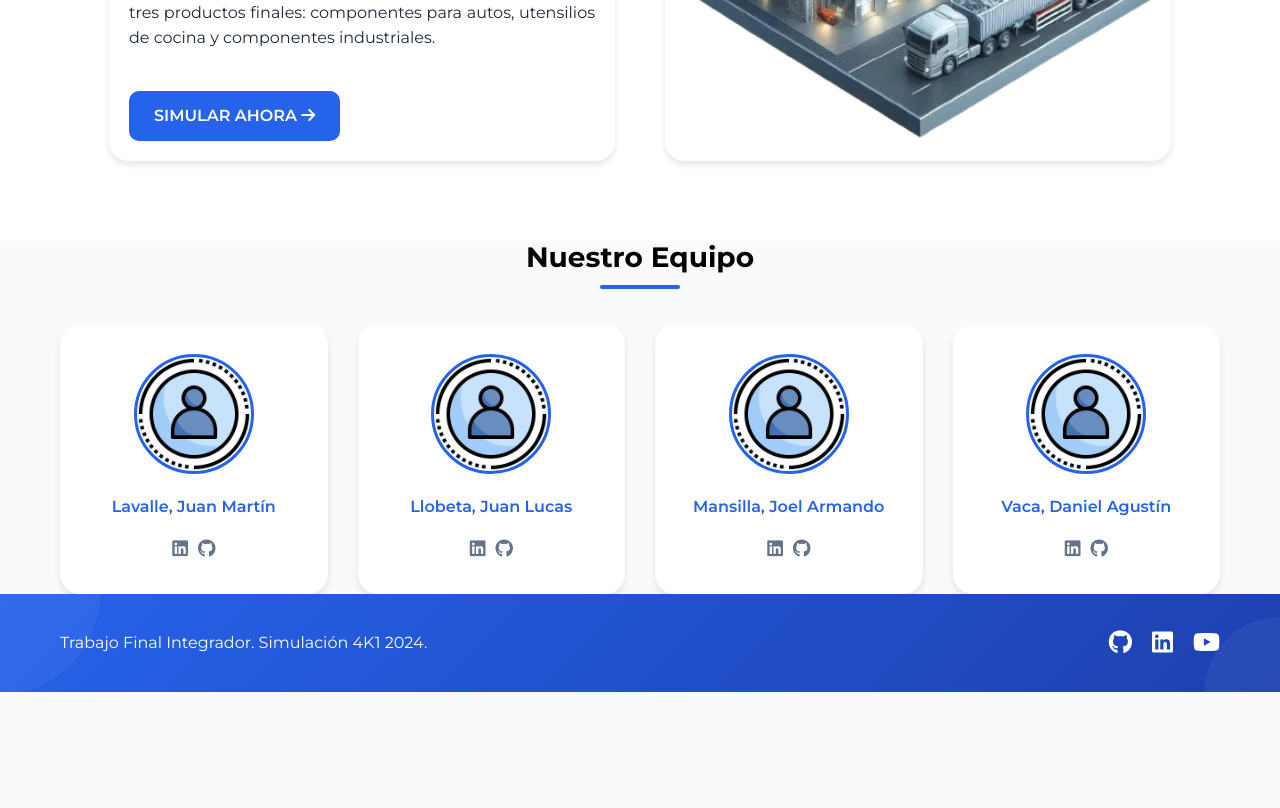
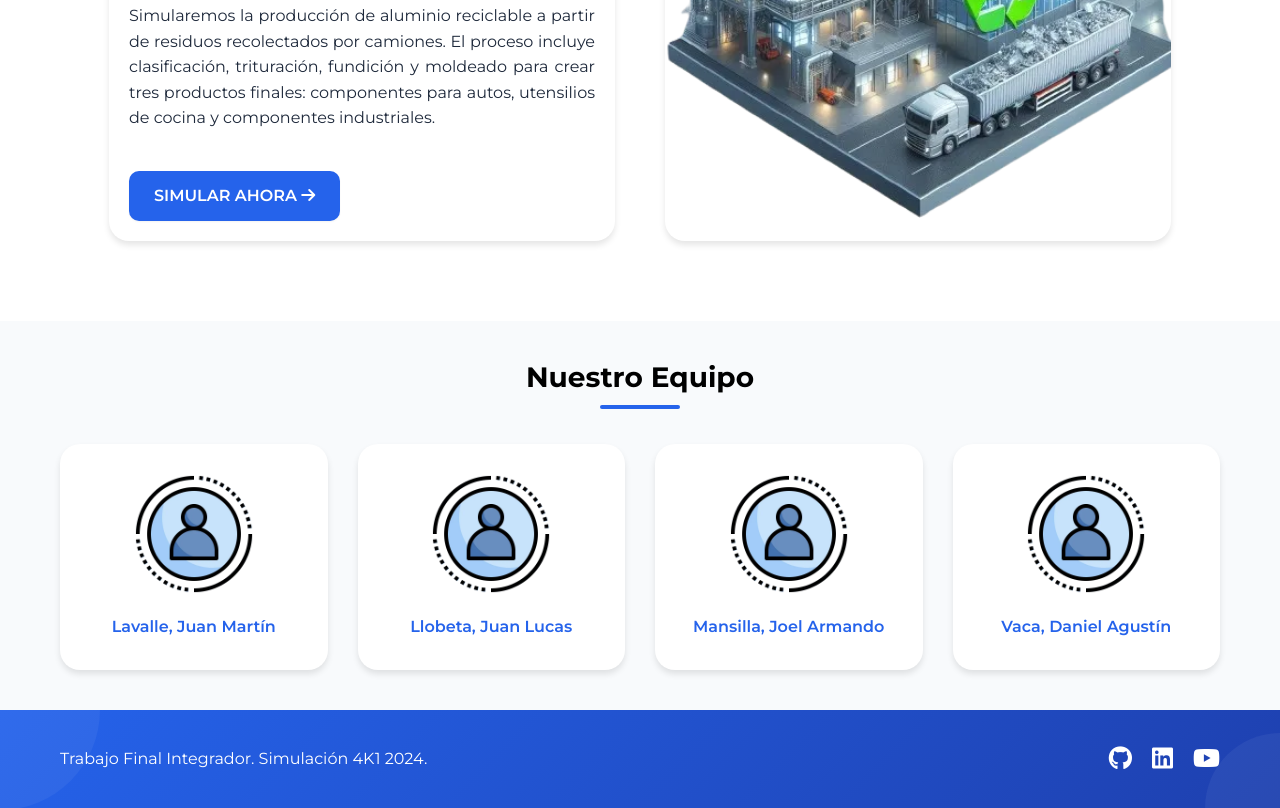
Before and after one commit to Juanmartin19l/Simulacion-AluminioReciclado-2024, a website: page index.html in a window 1280 px wide. Shown: the part 1657-2465 px from the top of the page. Before the commit the page ends 2349 px from the top, so only its background shows below. Drawn offline with Linux system fonts and the light colour scheme.

Commit message:
Agregar clase de margen a secciones y ajustar estilo de margen superior

```diff
--- a/index.html
+++ b/index.html
@@ -40,7 +40,7 @@
         </video>
     </div>
 
-    <section id="sobre-empresa" class="sobre-empresa">
+    <section id="sobre-empresa" class="sobre-empresa margin-resultado">
         <div class="imagen">
             <img src="src/img/IA simulacion.webp" alt="Imagen del proceso de reciclaje">
         </div>
@@ -76,40 +76,24 @@
         </div>
     </section>
 
-    <section id="nosotros" class="nosotros">
+    <section id="nosotros" class="nosotros margin-resultado">
         <h3>Nuestro Equipo</h3>
         <div class="nosotros-alumnos">
             <div class="nosotros-alumno">
                 <img src="src/img/usuario.webp" alt="imagen usuario">
                 <p>Lavalle, Juan Martín</p>
-                <div class="redes">
-                    <a href="#"><i class="fab fa-linkedin"></i></a>
-                    <a href="#"><i class="fab fa-github"></i></a>
-                </div>
             </div>
             <div class="nosotros-alumno">
                 <img src="src/img/usuario.webp" alt="imagen usuario">
                 <p>Llobeta, Juan Lucas</p>
-                <div class="redes">
-                    <a href="#"><i class="fab fa-linkedin"></i></a>
-                    <a href="#"><i class="fab fa-github"></i></a>
-                </div>
             </div>
             <div class="nosotros-alumno">
                 <img src="src/img/usuario.webp" alt="imagen usuario">
                 <p>Mansilla, Joel Armando</p>
-                <div class="redes">
-                    <a href="#"><i class="fab fa-linkedin"></i></a>
-                    <a href="#"><i class="fab fa-github"></i></a>
-                </div>
             </div>
             <div class="nosotros-alumno">
                 <img src="src/img/usuario.webp" alt="imagen usuario">
                 <p>Vaca, Daniel Agustín</p>
-                <div class="redes">
-                    <a href="#"><i class="fab fa-linkedin"></i></a>
-                    <a href="#"><i class="fab fa-github"></i></a>
-                </div>
             </div>
         </div>
     </section>
--- a/src/scss/base/_globales.scss
+++ b/src/scss/base/_globales.scss
@@ -127,5 +127,5 @@ input[type="number"] {
 }
 
 .margin-top {
-  margin-top: 4rem;
+  margin-top: 4rem !important;
 }
--- a/src/scss/layout/_nosotros.scss
+++ b/src/scss/layout/_nosotros.scss
@@ -61,7 +61,6 @@
       border-radius: 50%;
       margin: 0 auto 2rem;
       object-fit: cover;
-      border: 3px solid v.$principal;
       transition: v.$transicion;
     }
 
```
Also changed, not shown: build/css/app.css, 1 other file.
